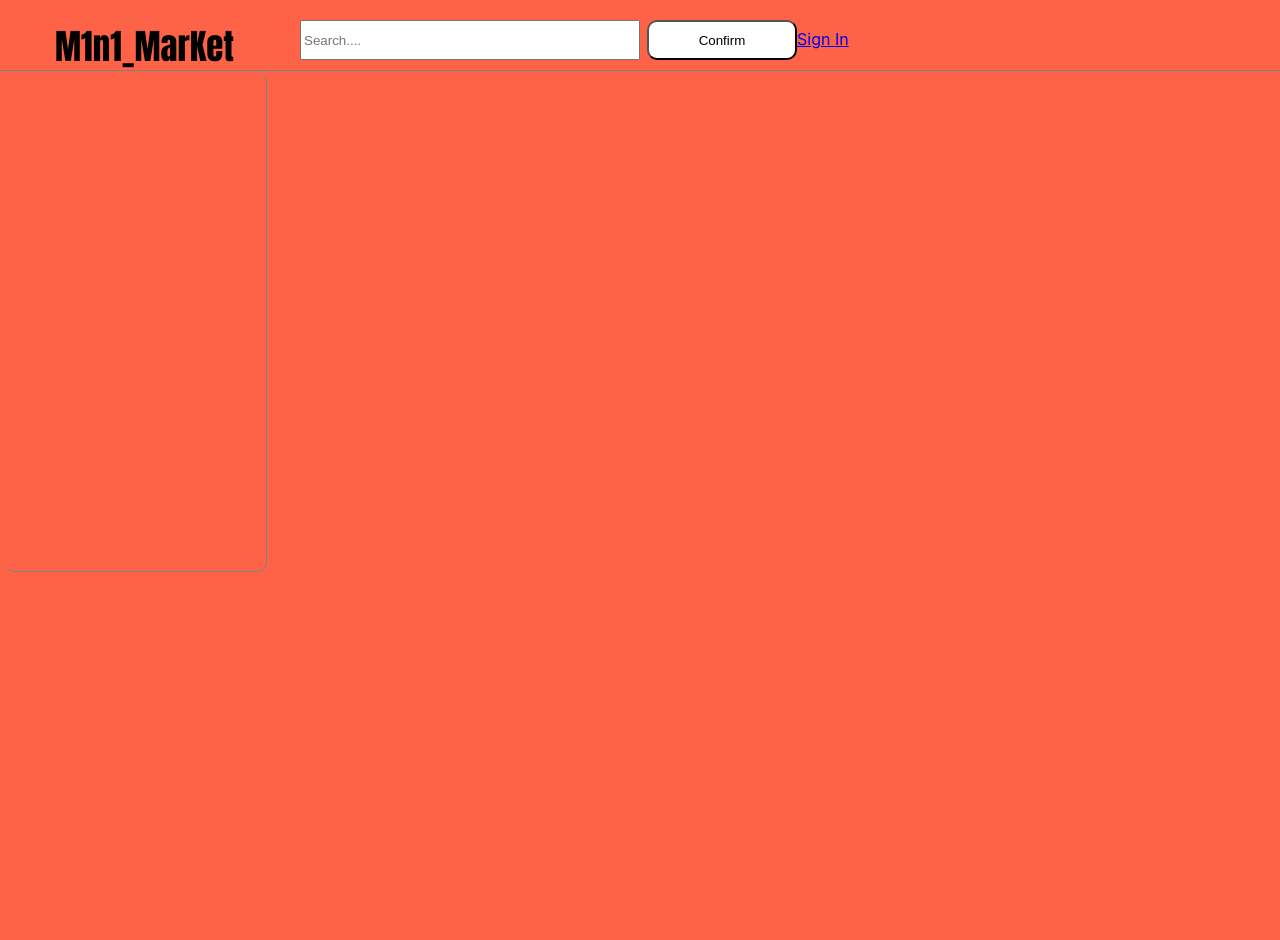
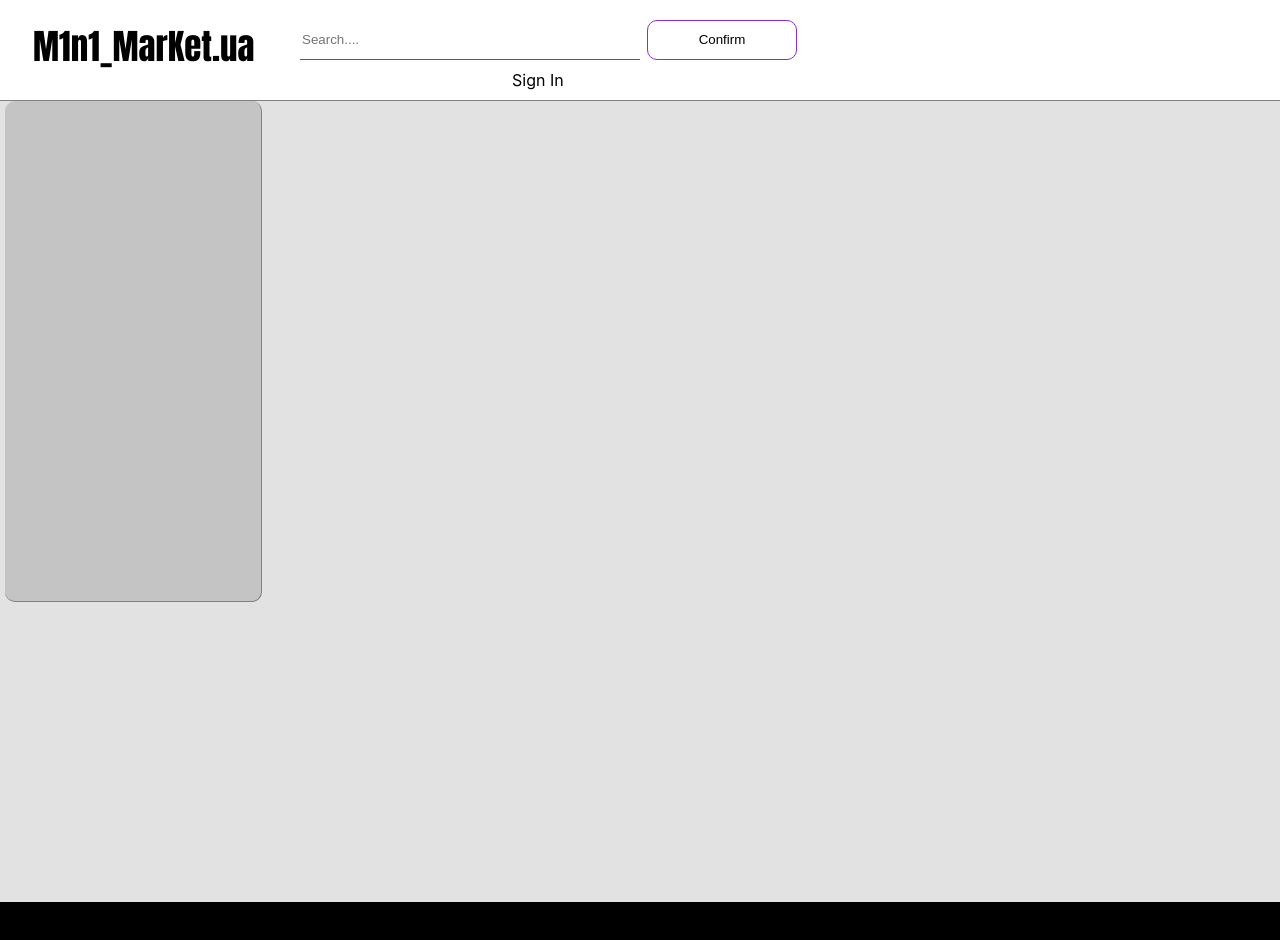
Before and after one commit to InkaShev7777/MarketEX, a React (Create React App) app: page / in a window 1280 px wide. Shown: the top 940 px of the page. Before the commit the page ends 800 px from the top, so only its background shows below. Built offline with nearby package versions, Linux system fonts and the light colour scheme; no server answers.

Commit message:
update code

```diff
--- a/src/App.js
+++ b/src/App.js
@@ -1,11 +1,18 @@
 import logo from './logo.svg';
 import './App.css';
-
+import Main from './MainPage';
+import Authorize from './Authorization';
+import Registration from './Registration';
+import { BrowserRouter,Routes,Route} from "react-router-dom";
 function App() {
   return (
-    <div className="App">
-      <h1>My Marcet User</h1>
-    </div>
+    <BrowserRouter>
+      <Routes>
+        <Route path='/' element={<Main />}></Route>
+        <Route path='/authorize' element={<Authorize />}></Route>
+        <Route path='/registration' element={<Registration />}></Route>
+      </Routes>
+    </BrowserRouter>
   );
 }
 
--- a/src/Authorization.js
+++ b/src/Authorization.js
@@ -21,8 +21,10 @@ function Authoriz(){
                     }
                 }).then(data => {
                     sessionStorage.setItem('token', data['data']['token']);
+                    window.location.href='/';
                 });
             }}>Confirm</button>
+            <a id='signUpLink' href="/registration">Sign Up</a>
         </div>
     );
 }
--- a/src/Authorize.css
+++ b/src/Authorize.css
@@ -27,3 +27,11 @@ button{
     height: 30px;
     width: 200px;
 }
+#signUpLink{
+    margin-left: 38%;
+    text-decoration: none;
+    color: blueviolet;
+}
+#signUpLink:hover{
+    border-bottom: 1px solid blueviolet;
+}
--- a/src/MainPage.css
+++ b/src/MainPage.css
@@ -1,21 +1,19 @@
 #SearchDiv{
-    background-color: tomato;
+    background-color: white;
     border-bottom: 1px solid gray;
     padding-bottom: 10px;
 }
 #MenuDiv{
     display: flex;
-    /* flex-wrap: wrap; */
 }
 #MainDiv{
-    background-color: tomato;
-    width: 1163px;
+    width: 1263px;
     display: flex;
     flex-wrap: wrap;
 }
 #menuDivInner{
     height: 300px;
-    background-color: tomato;
+    background-color:rgb(196, 196, 196);
     display: flex;
     flex-wrap: wrap;
     width: 70px;
@@ -37,7 +35,7 @@ h3{
     background-color: rgb(255, 255, 255);
     padding: 20px;
     width: 220px;
-    margin: 25px;
+    margin: 60px;
     border-radius: 10px;
     height: auto;
 }
@@ -48,6 +46,13 @@ h3{
     margin-left: 300px;
     height: 40px;
     width: 340px;
+    border: none;
+    border-bottom: 1px solid blueviolet;
+    margin-bottom: 10px;
+    outline: none;
+}
+#searchtext:hover{
+    border-bottom: 3px solid blueviolet;
 }
 #buttonSearch{
     margin-left: 7px;
@@ -56,19 +61,36 @@ h3{
     background-color: white;
     font-style: inherit;
     border-radius: 10px;
+    border: 1px solid blueviolet;
+}
+#buttonSearch:hover{
+    border: 3px solid blueviolet;
 }
 #NameMarket{
     position: absolute;
-    margin-left: 55px;
+    margin-left: 33px;
     font-size: 35px;
     font-family: Impact, Haettenschweiler, 'Arial Narrow Bold', sans-serif;
 }
 body{
-    background-color: tomato;
+  background-color: aqua;
 }
 #signIn{
     margin-left: 540px;
     color: white;
     font-size: 20px;
-    /* position:absolute; */
 }
+#signInLink{
+    margin-left: 40%;
+    color: black;
+    text-decoration: none;
+    width: 200px;
+}
+#signInLink:hover{
+    border-bottom: 2px solid blueviolet;
+}
+#footerStyle{
+    background-color: black;
+    height: 300px;
+    margin-top: 300px;
+}
--- a/src/MainPage.js
+++ b/src/MainPage.js
@@ -1,8 +1,6 @@
 import './MainPage.css';
 import axios, { Axios } from 'axios';
 import { useEffect } from 'react';
-import { Link,Routes,Route,Outlet} from "react-router-dom";
-import Authorization from './Authorization';
 function MainPage() {
     useEffect(() => {
         //
@@ -83,7 +81,7 @@ function MainPage() {
     return (
         <div>
             <div id="SearchDiv">
-                <h1 id='NameMarket'>M1n1_MarKet</h1>
+                <h1 id='NameMarket'>M1n1_MarKet.ua</h1>
                 <input id='searchtext' type="search" placeholder='Search....' />
                 <button id='buttonSearch' onClick={() => {
                     //
@@ -125,24 +123,17 @@ function MainPage() {
                         }
                     });
                 }}>Confirm</button>
-                <Link target='_blank' to='/Authorization.js'>Sign In</Link>
-                <Outlet/>
-                {/* <a target='_blank' href="/Authorization.js">Sign IN</a> */}
-                <Routes>
-                    <Route path='/Authorization.js' element={<Authorization/>}></Route>
-                </Routes>
-                {/* <button onClick={()=>{
-                    console.log('click');
-                    // window.open('http://localhost:3000/Authorization');
-                    window.location.assign('http://localhost:3000/Authorization');
-                }}>Sign In</button> */}
-
+                <a id='signInLink' href="/authorize">Sign In</a>
             </div>
             <div id='MenuDiv'>
                 <div id='menuDivInner'></div>
                 <div id="MainDiv"></div>
             </div>
+            <footer id='footerStyle'>
+
+            </footer>
         </div>
+
     );
 }
 export default MainPage;
--- a/src/Registration.js
+++ b/src/Registration.js
@@ -38,6 +38,7 @@ function Registration() {
                             }
                         }).then(data => {
                             sessionStorage.setItem('token', data['data']['token']);
+                            window.location.href = '/';
 
                             //
                             //  open main window.
--- a/src/index.js
+++ b/src/index.js
@@ -14,12 +14,7 @@ root.render(
 
 
   <React.StrictMode>
-    {/* <App /> */}
-    {/* <Authorize/> */}
-    <BrowserRouter>
-    <MainPage/>
-  </BrowserRouter>
-
+    <App />
   </React.StrictMode>
 
 );
```
Also changed, not shown: 1 other file (tests, documents, lock files or other folders).
